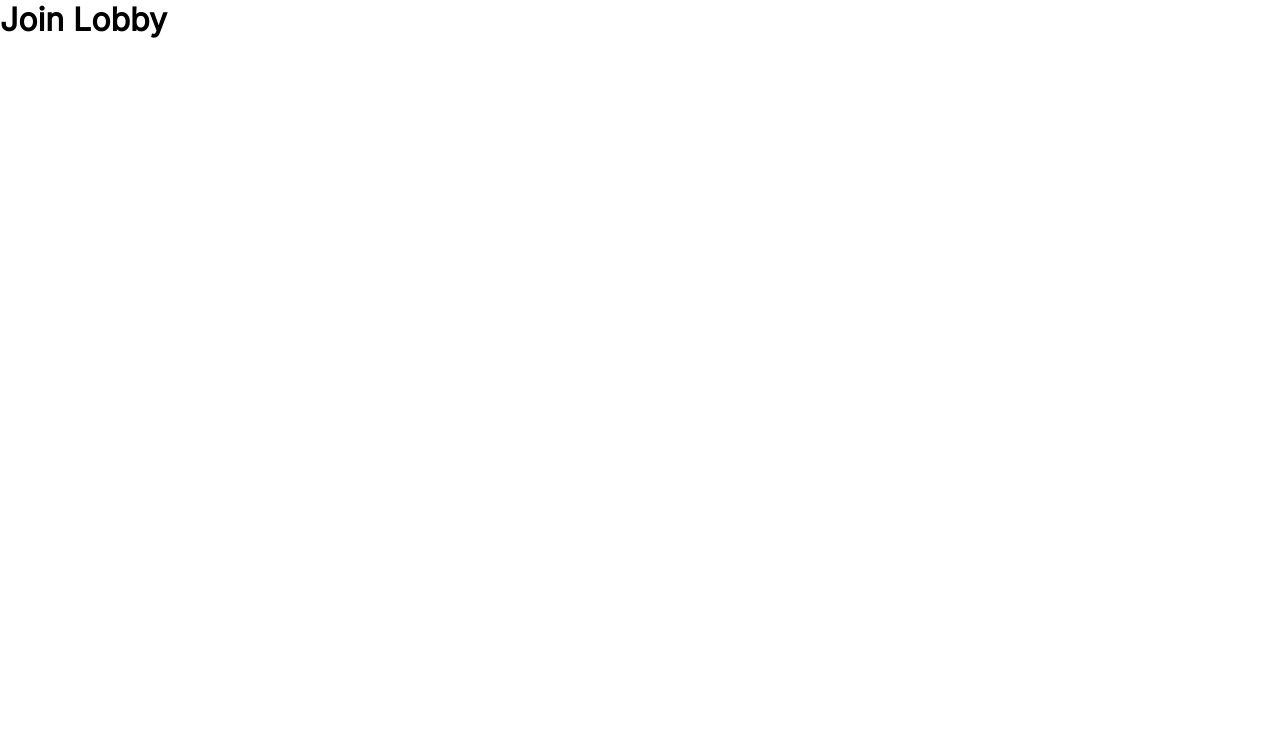
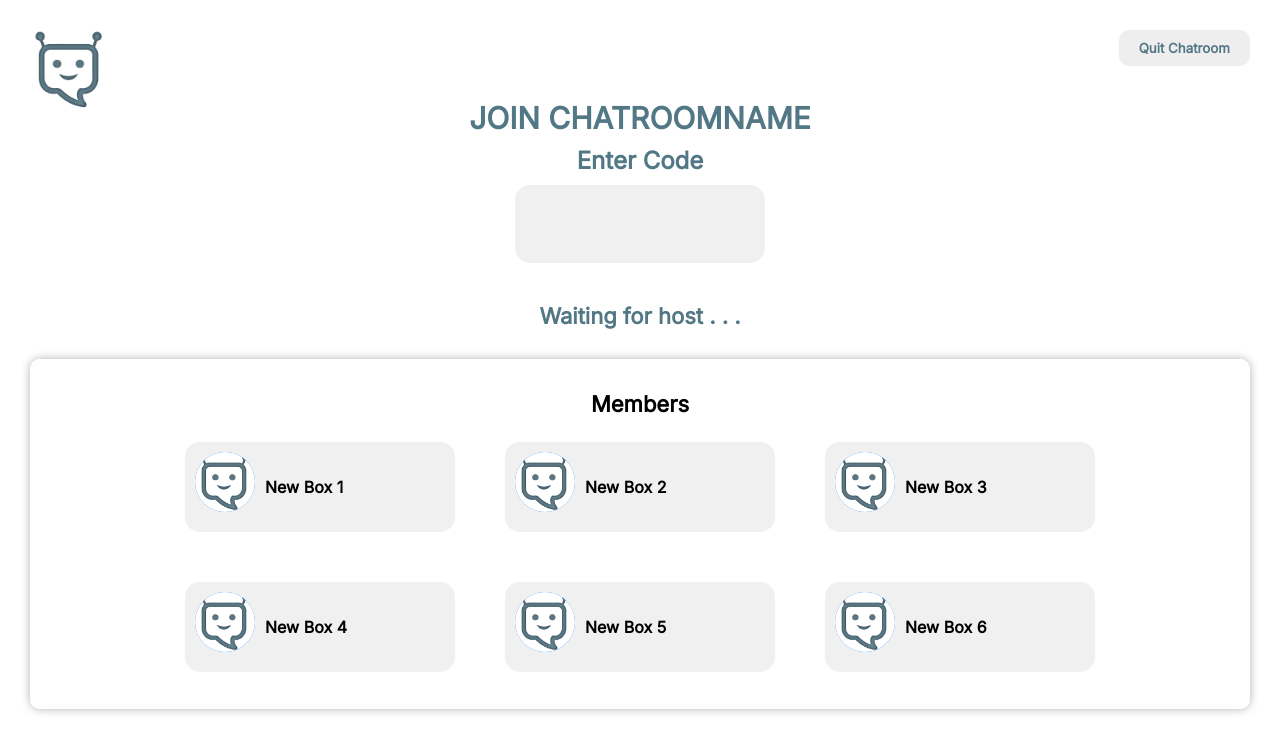
Before and after one commit to tayv9n/EduChatbot, a React (Create React App) app: page /joinlobby in a window 1280 px wide. Shown: the top 752 px of the page. Built offline with nearby package versions, Linux system fonts and the light colour scheme.

Commit message:
Added home and join lobby pages

```diff
--- a/package.json
+++ b/package.json
@@ -5,7 +5,7 @@
   "dependencies": {
     "@emotion/react": "^11.11.1",
     "@emotion/styled": "^11.11.0",
-    "@mui/material": "^5.14.16",
+    "@mui/material": "^5.14.17",
     "@testing-library/jest-dom": "^5.17.0",
     "@testing-library/react": "^13.4.0",
     "@testing-library/user-event": "^13.5.0",
--- a/src/pages/Home/Home.css
+++ b/src/pages/Home/Home.css
@@ -0,0 +1,72 @@
+.Home {
+    display: flex;
+    flex-direction: column;
+    align-items: center;
+    height: 100vh;
+    text-align: center;
+  }
+
+  .logohome {
+    max-width: 200px;
+    margin-top: 80px;
+    margin-bottom: 30px;
+  }
+
+  .welcome {
+    font-size: 2rem; /* Blue color */
+    color: #527785;
+    text-transform: uppercase;
+    text-shadow: 2px 2px 4px rgba(0, 0, 0, 0.2);
+    animation: bounce 2s infinite;
+    margin-bottom: 50px;
+  }
+
+  .centerhome {
+    text-align: center;
+    border: 2px solid white; /* Add a border with the blue color */
+    box-shadow: 0px 0px 10px rgba(0, 0, 0, 0.3); /* Add a subtle box shadow */
+    padding: 30px; /* Add some padding inside the border */
+    border-radius: 20px; /* Add rounded corners */
+    width: 80%; /* Set the desired width, e.g., 80% of the parent container */
+    max-width: 500px;
+    margin: 25px;
+    height: 400px; /* Adjust the height to your desired value */
+  }
+
+  .centerhome button {
+    width: 70%; /* Set the width to 100% to match Create Room button */
+    margin: 10px 0;
+  }
+
+  button.button {
+    font-size: 1.3rem;
+    font-weight: bold;
+    padding: 15px;
+    margin: 15px;
+    color: #527785;
+    background-color: white;
+    border-radius: 10px;
+    cursor: pointer;
+    border: 2px solid #527785; /* Add a border with the blue color */
+    box-shadow: 0px 0px 10px rgba(0, 0, 0, 0.3); /* Add a subtle box shadow */
+  }
+
+  button.button:hover {
+    background-color: #ededed;
+  }
+
+  @keyframes bounce {
+    0%,
+    20%,
+    50%,
+    80%,
+    100% {
+      transform: translateY(0);
+    }
+    40% {
+      transform: translateY(-10px);
+    }
+    60% {
+      transform: translateY(-5px);
+    }
+  }
--- a/src/pages/Home/Home.tsx
+++ b/src/pages/Home/Home.tsx
@@ -1,16 +1,29 @@
+import './Home.css';
 import React from 'react';
 import { Routes, Route, Outlet, Link } from 'react-router-dom';
 import { CreateLobby } from '../CreateLobby/CreateLobby';
 import { JoinLobby } from '../JoinLobby/JoinLobby';
 
+
 export function Home() {
   return (
-    <div>
-      <h2> Hey </h2>
-      <Link to="createlobby">Create Lobby</Link>
+    <div className="Home">
+      <header>
+        <img src="logo.jpg" alt="Your Logo" className="logohome" />
+      </header>
+      <main className="centerhome">
+        <h1 className="welcome">Welcome to ChatBot!</h1>
 
-      <Link to="joinlobby">Join Lobby</Link>
-      <Link to="chatroom">chat</Link>
+        <a href="joinlobby">
+          <button className="button">Join Chatroom</button>
+        </a>
+
+        <a href="createlobby">
+          <button className="button">Create Chatroom</button>
+        </a>
+
+        <Link to="chatroom">chat</Link>
+      </main>
     </div>
   );
 }
--- a/src/pages/JoinLobby/JoinLobby.css
+++ b/src/pages/JoinLobby/JoinLobby.css
@@ -0,0 +1,140 @@
+/* src/BlankScreen.css */
+.screen {
+    width: 100vw;
+    height: 100vh;
+    background-color: white;
+    position: relative;
+    display: flex;
+    flex-direction: column;
+    align-items: center;
+  }
+
+  .joinheader {
+    font-size: 30px;
+    margin: 10px;
+    margin-top: 100px; /* Adjusted to move the header higher up */
+    color: #527785;
+  }
+
+  .content-box {
+    text-align: center;
+    display: flex;
+    flex-direction: column;
+    align-items: center; /* Center content vertically */
+    justify-content: center; /* Center content horizontally */
+    color: #527785;
+  }
+
+  .joinbox {
+    background-color: #f0f0f0;
+    border-radius: 15px;
+    margin: 10px;
+    padding: 25px;
+    width: 200px;
+  }
+
+  .joinbox p {
+    margin: 0;
+  }
+
+  .joininput {
+    text-align: center;
+    font-weight: bold;
+    text-decoration: underline;
+    color: black;
+    width: 100%;
+    height: 100%;
+    border: none;
+    background-color: #f0f0f0;
+    font-size: 22px;
+    letter-spacing: 4px;
+  }
+
+  .border-container {
+    border: 2px solid white; /* Add a border with a blue color (adjust as needed) */
+    border-radius: 10px; /* Add rounded corners */
+    padding: 10px; /* Add padding for spacing */
+    box-shadow: 0px 0px 10px rgba(0, 0, 0, 0.3); /* Add a subtle box shadow */
+    text-align: center;
+    margin: 30px;
+  }
+
+  .logo-container {
+    position: absolute;
+    top: 30px;
+    left: 30px; /* Adjusted to the top left corner */
+  }
+
+  .logo {
+    width: 80px;
+    height: 80px;
+  }
+
+  .top-right-button {
+    position: absolute;
+    top: 30px;
+    right: 30px;
+    background-color: #eeeeee;
+    font-weight: bold;
+    color: #527785;
+    border: none;
+    padding: 10px 20px;
+    cursor: pointer;
+    border-radius: 10px;
+  }
+
+  button.top-right-button:hover {
+    background-color: #d3d3d3;
+  }
+
+  .waiting-paragraph {
+    font-weight: bold;
+    font-size: 22px;
+    margin-top: 30px;
+  }
+
+  .members-paragraph {
+    font-weight: bold;
+    font-size: 22px;
+    margin-top: 20px;
+  }
+
+  .boxes {
+    display: flex;
+    flex-wrap: wrap;
+    justify-content: center;
+  }
+
+  .b {
+    background-color: #f0f0f0;
+    font-weight: bold;
+    border-radius: 15px;
+    margin: 25px;
+    padding: 10px;
+    width: 250px; /* Adjusted to make the boxes wider */
+    display: flex; /* Added display: flex to align content vertically */
+    align-items: center; /* Center content horizontally */
+  }
+
+  .profile-icon {
+    width: 60px; /* Define width and height for the circular profile icon */
+    height: 60px;
+    background-color: #007bff; /* Example background color */
+    border-radius: 50%; /* Create a circular shape */
+    margin-bottom: 10px; /* Space between profile icon and box content */
+    display: flex;
+    justify-content: center;
+    align-items: center;
+  }
+
+  .logo-icon {
+    width: 60px; /* Set both width and height to be the same for a circle */
+    height: 60px;
+    border-radius: 50%; /* Make sure the logo is displayed as a circle */
+  }
+
+  .box-content {
+    text-align: left; /* Adjust text alignment to the left */
+    flex-grow: 1; /* Allow the text to take up available space */
+    margin: 10px;
+  }
--- a/src/pages/JoinLobby/JoinLobby.tsx
+++ b/src/pages/JoinLobby/JoinLobby.tsx
@@ -1,26 +1,68 @@
-import React from 'react';
+import './JoinLobby.css';
+import React, { useState, useEffect } from 'react';
 
-export function Chatroom(){
+export function JoinLobby() {
+  const [boxes, setBoxes] : any[] = useState([]);
+
+  const addBox = () => {
+    // Create a new box element (a div) with the desired content
+    const newBox = (
+      <div className="b" key={boxes.length}>
+        <div className="profile-icon">
+          <img src="logo.jpg" alt="Logo" className="logo-icon" />
+        </div>
+        <div className="box-content">New Box {boxes.length + 1}</div>
+      </div>
+    );
+
+    // Update the state to include the new box
+    setBoxes([...boxes, newBox]);
+  };
+
+  // Initialize the state with x boxes when the component is mounted
+  React.useEffect(() => {
+    const initialBoxes = [];
+    for (let i = 0; i < 6; i++) {
+      const newBox = (
+        <div className="b" key={i}>
+          <div className="profile-icon">
+            <img src="logo.jpg" alt="Logo" className="logo-icon" />{' '}
+          </div>
+          <div className="box-content">New Box {i + 1}</div>
+        </div>
+      );
+      initialBoxes.push(newBox);
+    }
+    setBoxes(initialBoxes);
+  }, []);
+
   return (
-    <div>
-      <h1>Chatroom</h1>
+    //three main sections: screen, content box, members box
+    <div className="screen">
       <div>
-
+        <h1 className="joinheader">JOIN CHATROOMNAME</h1>
       </div>
 
-      <div>
+      <div className="logo-container">
+        <img src="logo.jpg" alt="Logo" className="logo" />
+      </div>
+      <a href="home">
+        <button className="top-right-button">Quit Chatroom</button>
+      </a>
+
+      <div className="content-box">
+        <h2>Enter Code</h2>
+        <div className="joinbox">
+          <input className="joininput" type="text" placeholder="" />
+        </div>
+
+        <p className="waiting-paragraph">Waiting for host . . .</p>
       </div>
 
-      <div>
+      <div className="border-container">
+        <p className="members-paragraph">Members</p>
+        <div className="boxes">{boxes}</div>
       </div>
     </div>
-  )
+  );
 }
-
-export function JoinLobby() {
-  return (
-    <div>
-      <h1> Join Lobby </h1>
-    </div>
-  )
-}
```
Also changed, not shown: public/LOGO.jpg (added), 1 other file (tests, documents, lock files or other folders).
